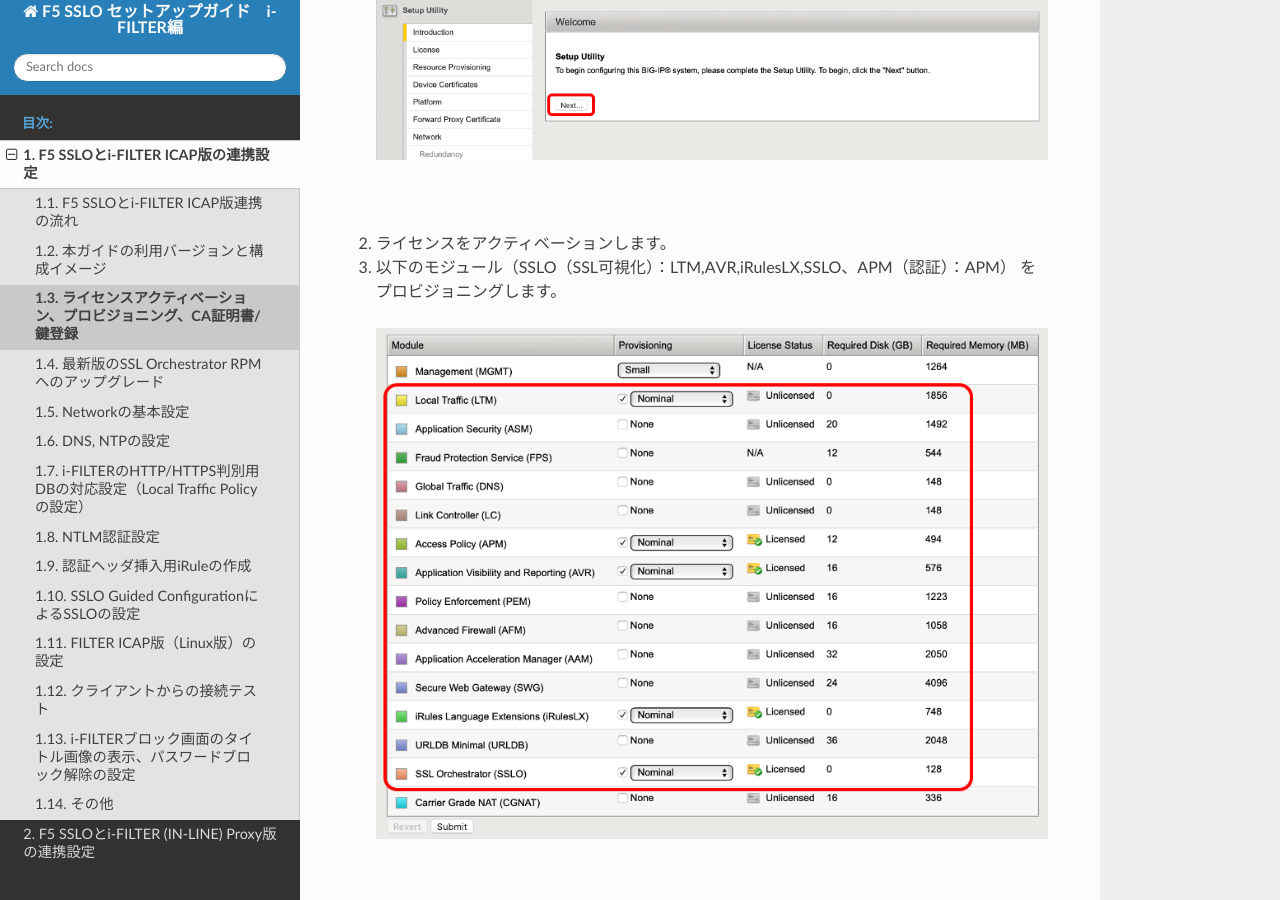
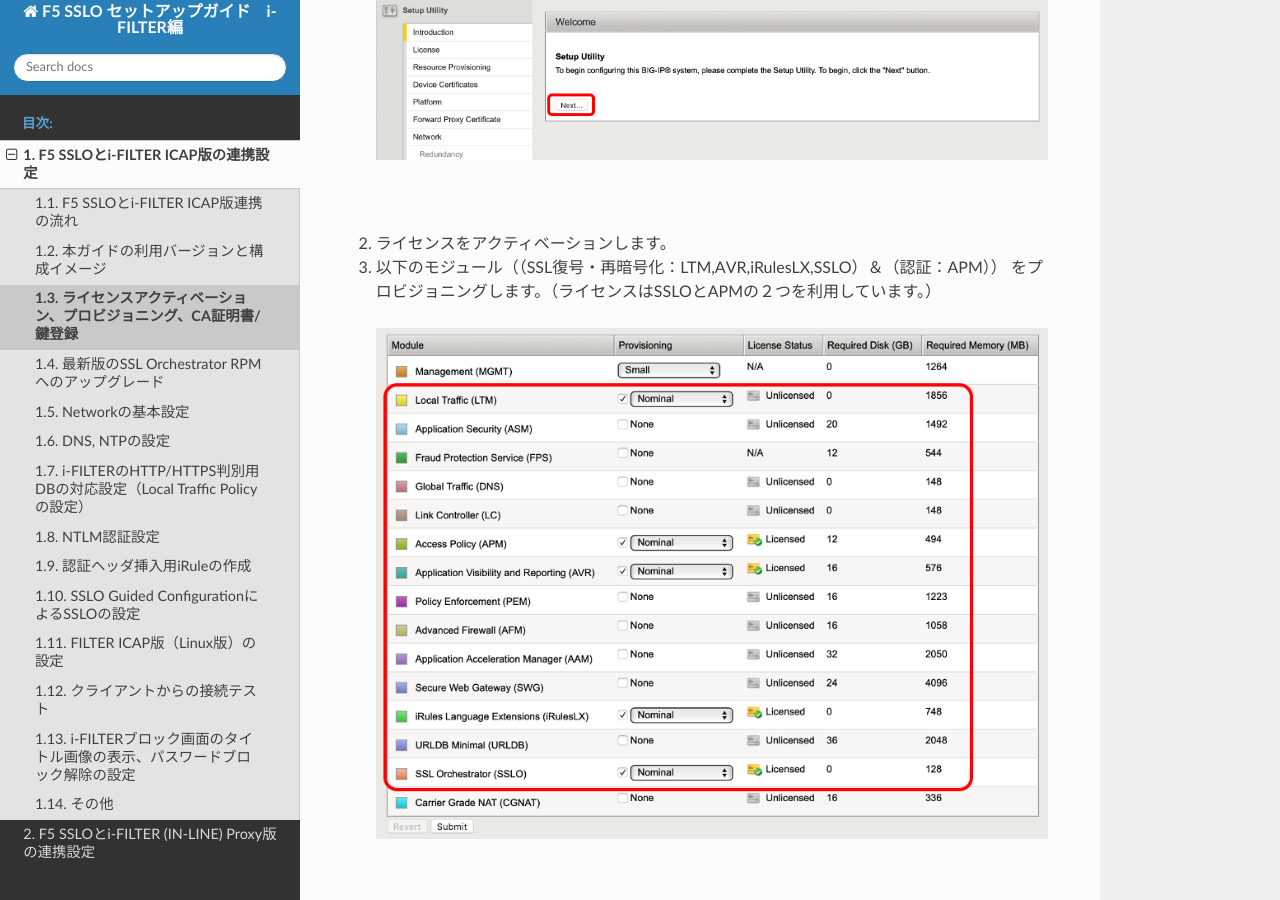
Before and after one commit to BeF5/f5j-sslo-iswf, a Sphinx documentation site: the page built from docs/content1/module03/module03.rst, in a window 1280 px wide and 900 px high, scrolled down 356 px. Built offline with Sphinx 7.4.7 and the Read the Docs theme 2.0.0, drawn with Linux system fonts in a browser that asks for light colours.

Commit message:
no message

```diff
--- a/docs/content1/module03/module03.rst
+++ b/docs/content1/module03/module03.rst
@@ -7,7 +7,7 @@
    |
 #. ライセンスをアクティベーションします。
 
-#. 以下のモジュール（SSLO（SSL可視化）：LTM,AVR,iRulesLX,SSLO、APM（認証）：APM） をプロビジョニングします。
+#. 以下のモジュール（（SSL復号・再暗号化：LTM,AVR,iRulesLX,SSLO）＆（認証：APM）） をプロビジョニングします。（ライセンスはSSLOとAPMの２つを利用しています。）
 
    .. image:: images/mod3-2.png
    |
```
